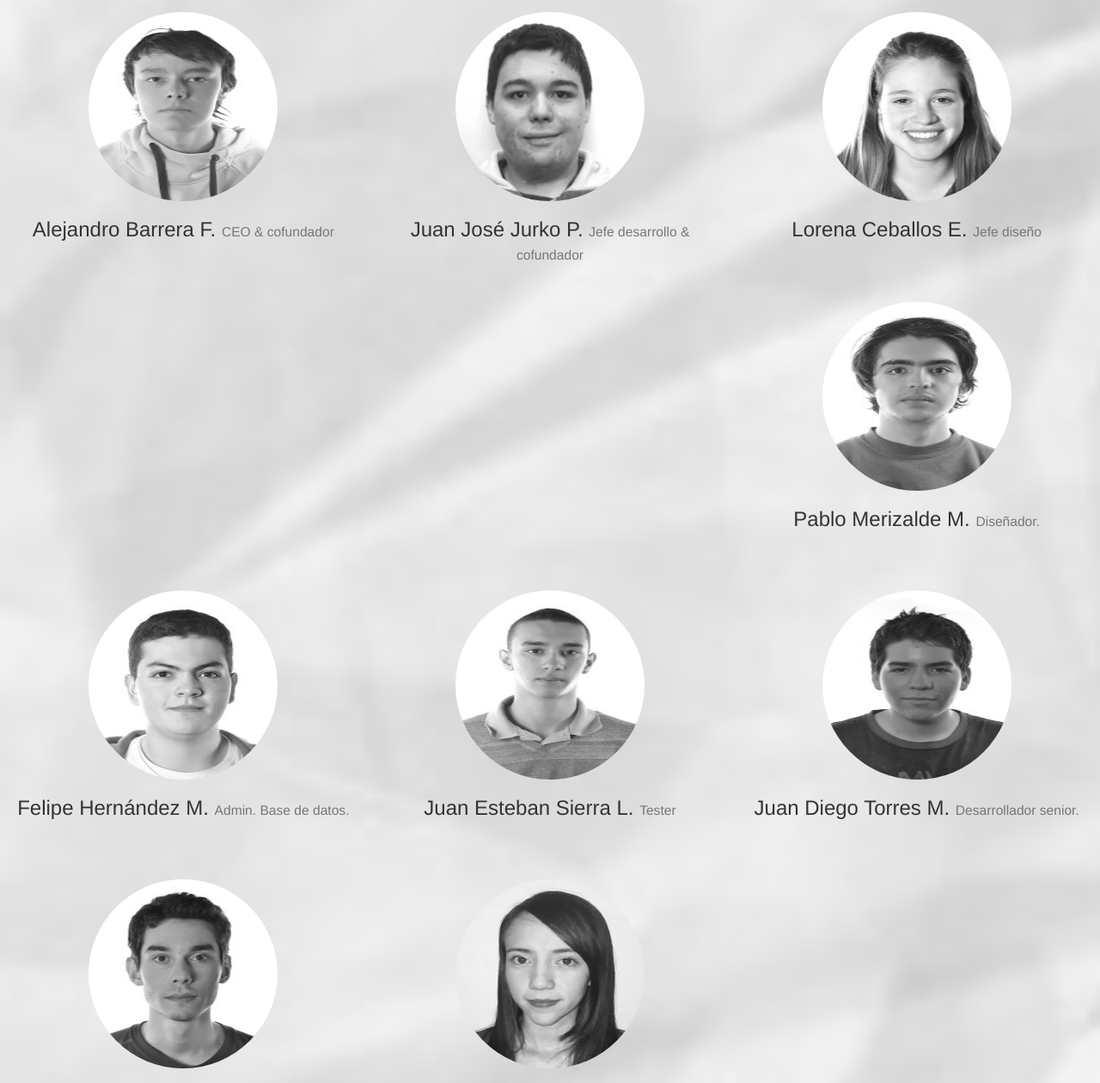
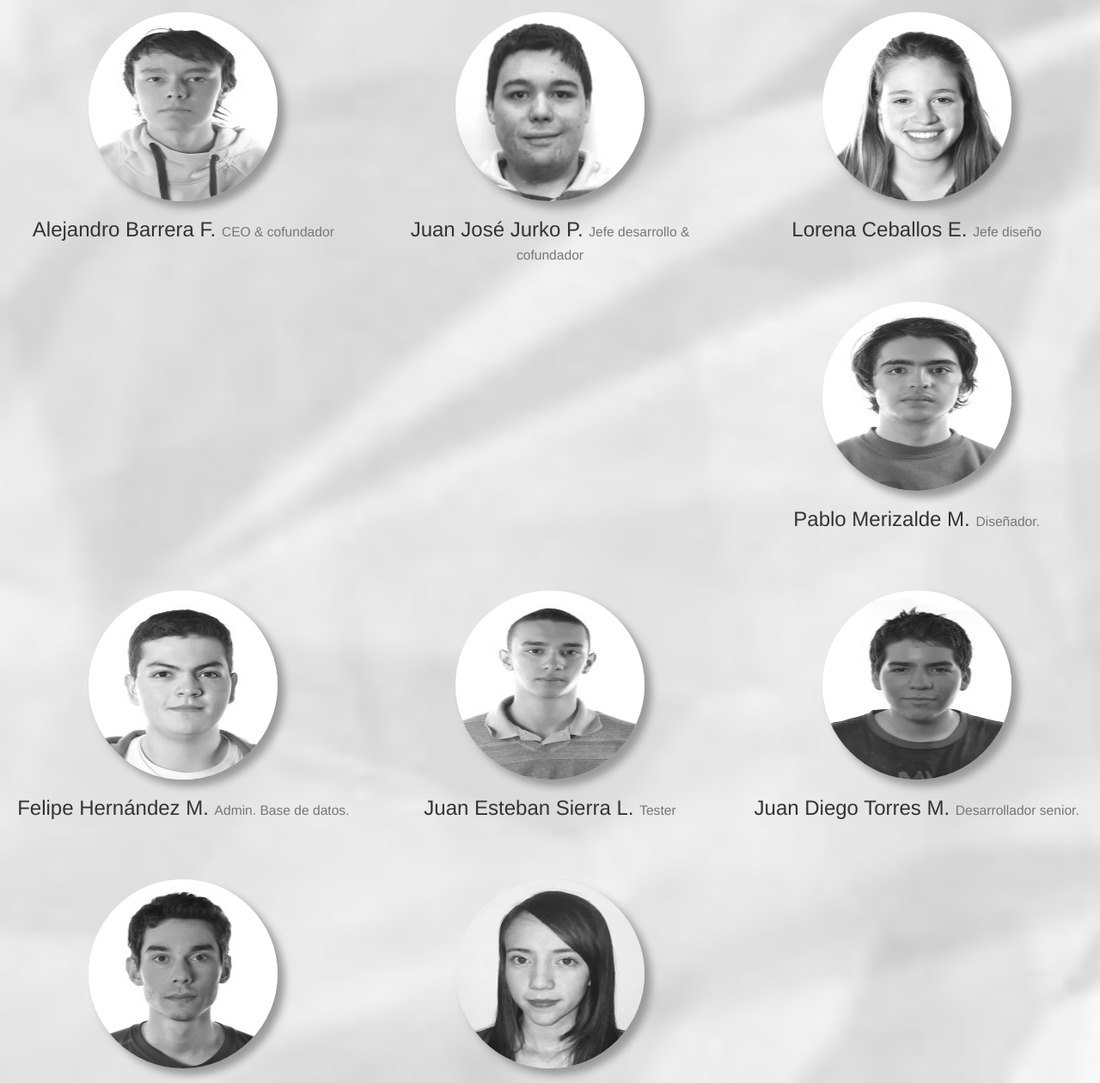
Before and after one commit to alejandro7bf/Proyecto1IngenieriaWeb, a plain HTML site: page Equipo.html in a window 1280 px wide. Shown: the part 608-1868 px from the top of the page at 86% size. Drawn offline with nearby package versions, Linux system fonts and the light colour scheme.

Commit message:
imagenes en equipo
se cambio imagenes en equipo

```diff
--- a/Equipo.html
+++ b/Equipo.html
@@ -103,7 +103,7 @@
                 <h2 class="page-header">Nuestro Equipo</h2>
             </div>
             <div class="col-lg-4 col-sm-6 text-center">
-                <img id="foto" class="img-circle img-responsive img-center" src="images/persona1.jpg" alt="">
+                <img id="foto" class="img-circle img-responsive img-center agrandar shadow" src="images/persona1.jpg" alt="">
                 <h3>Alejandro Barrera F.
                     <small>CEO & cofundador</small>
                 </h3>
@@ -112,7 +112,7 @@
                 <br/>
             </div>
             <div class="col-lg-4 col-sm-6 text-center">
-                <img id="foto" class="img-circle img-responsive img-center" src="images/persona2.jpg" alt="">
+                <img id="foto" class="img-circle img-responsive img-center agrandar shadow" src="images/persona2.jpg" alt="">
                 <h3>Juan José Jurko P.
                     <small>Jefe desarrollo & cofundador</small>
                 </h3>
@@ -121,7 +121,7 @@
                 <br/>
             </div>
             <div class="col-lg-4 col-sm-6 text-center">
-                <img id="foto" class="img-circle img-responsive img-center" src="images/persona3.jpg" alt="">
+                <img id="foto" class="img-circle img-responsive img-center agrandar shadow" src="images/persona3.jpg" alt="">
                 <h3>Lorena Ceballos E.
                     <small>Jefe diseño</small>
                 </h3>
@@ -130,7 +130,7 @@
                 <br/>
             </div>
             <div class="col-lg-4 col-sm-6 text-center">
-                <img id="foto" class="img-circle img-responsive img-center" src="images/persona4.jpg" alt="">
+                <img id="foto" class="img-circle img-responsive img-center agrandar shadow" src="images/persona4.jpg" alt="">
                 <h3>Pablo Merizalde M.
                     <small>Diseñador.</small>
                 </h3>
@@ -139,7 +139,7 @@
                 <br/>
             </div>
             <div class="col-lg-4 col-sm-6 text-center">
-                <img id="foto" class="img-circle img-responsive img-center" src="images/persona5.jpg" alt="">
+                <img id="foto" class="img-circle img-responsive img-center agrandar shadow" src="images/persona5.jpg" alt="">
                 <h3>Felipe Hernández M.
                     <small>Admin. Base de datos.</small>
                 </h3>
@@ -148,7 +148,7 @@
                 <br/>
             </div>
             <div class="col-lg-4 col-sm-6 text-center">
-                <img  id="foto" class="img-circle img-responsive img-center" src="images/persona6.jpg" alt="">
+                <img  id="foto" class="img-circle img-responsive img-center agrandar shadow" src="images/persona6.jpg" alt="">
                 <h3>Juan Esteban Sierra L.
                     <small>Tester</small>
                 </h3>
@@ -157,7 +157,7 @@
                 <br/>
             </div>
                <div class="col-lg-4 col-sm-6 text-center">
-                <img id="foto" class="img-circle img-responsive img-center" src="images/persona7.jpg" alt="">
+                <img id="foto" class="img-circle img-responsive img-center agrandar shadow" src="images/persona7.jpg" alt="">
                 <h3>Juan Diego Torres M.
                     <small>Desarrollador senior.</small>
                 </h3>
@@ -166,7 +166,7 @@
                 <br/>
             </div>
                <div class="col-lg-4 col-sm-6 text-center">
-                <img id="foto" class="img-circle img-responsive img-center" src="images/persona8.jpg" alt="">
+                <img id="foto" class="img-circle img-responsive img-center agrandar shadow" src="images/persona8.jpg" alt="">
                 <h3>Andrés Fernánez P.
                     <small>Desarrollador senior.</small>
                 </h3>
@@ -175,19 +175,16 @@
                 <br/>
             </div>
                <div class="col-lg-4 col-sm-6 text-center">
-                <img id="foto" class="img-circle img-responsive img-center" src="images/persona9.jpg" alt="">
+                <img id="foto" class="img-circle img-responsive img-center agrandar shadow" src="images/persona9.jpg" alt="">
                 <h3>Laura Rodriguez P.
                     <small>Desarrolladora Web</small>
                 </h3>
-                <br/>
-                <br/>
-                <br/>
+
             </div>
         </div>
 </div>
-        <hr>
 
-<br/>
+
 <h2> Otros miembros </h2>
 <br/>
 <table class="table table-striped">
```
